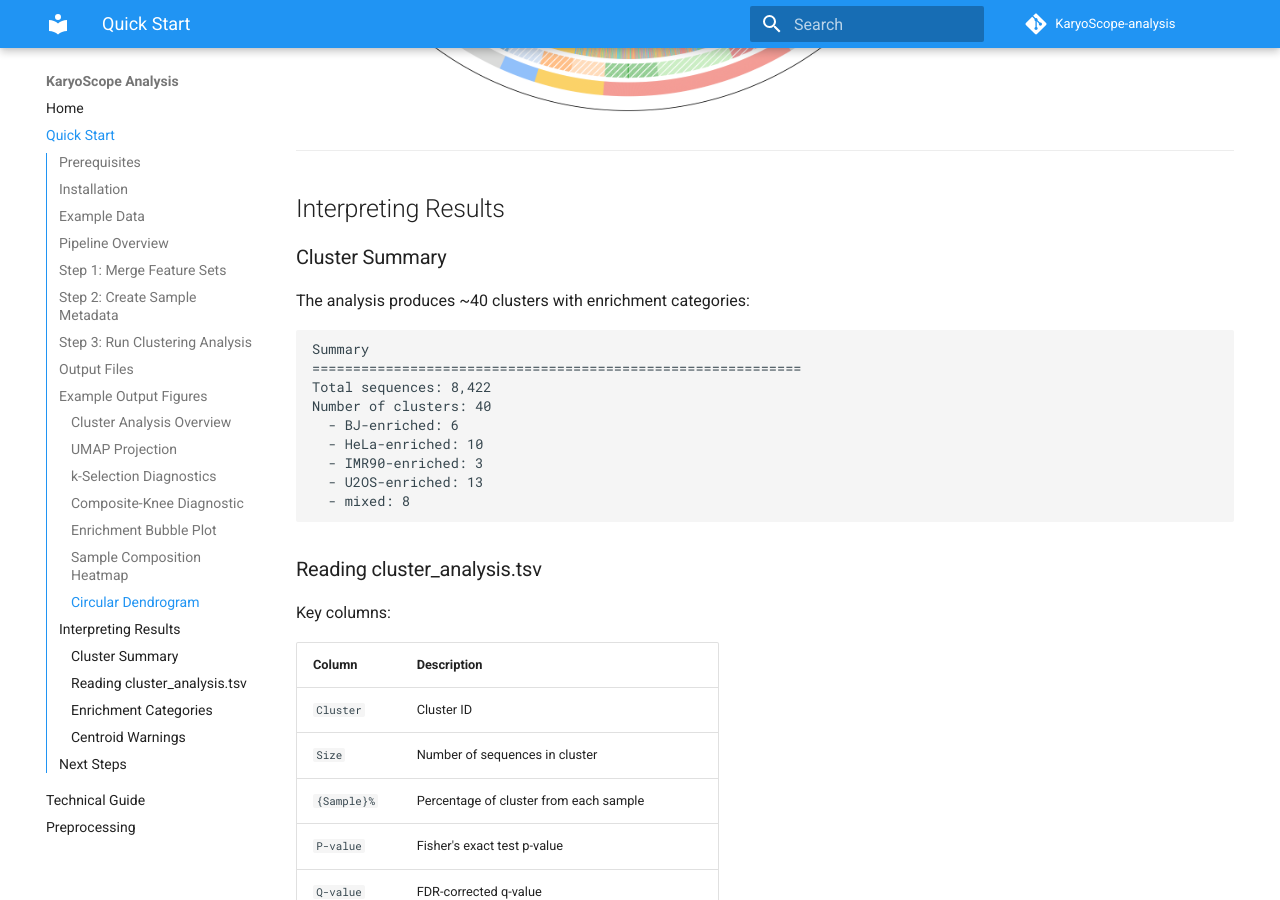
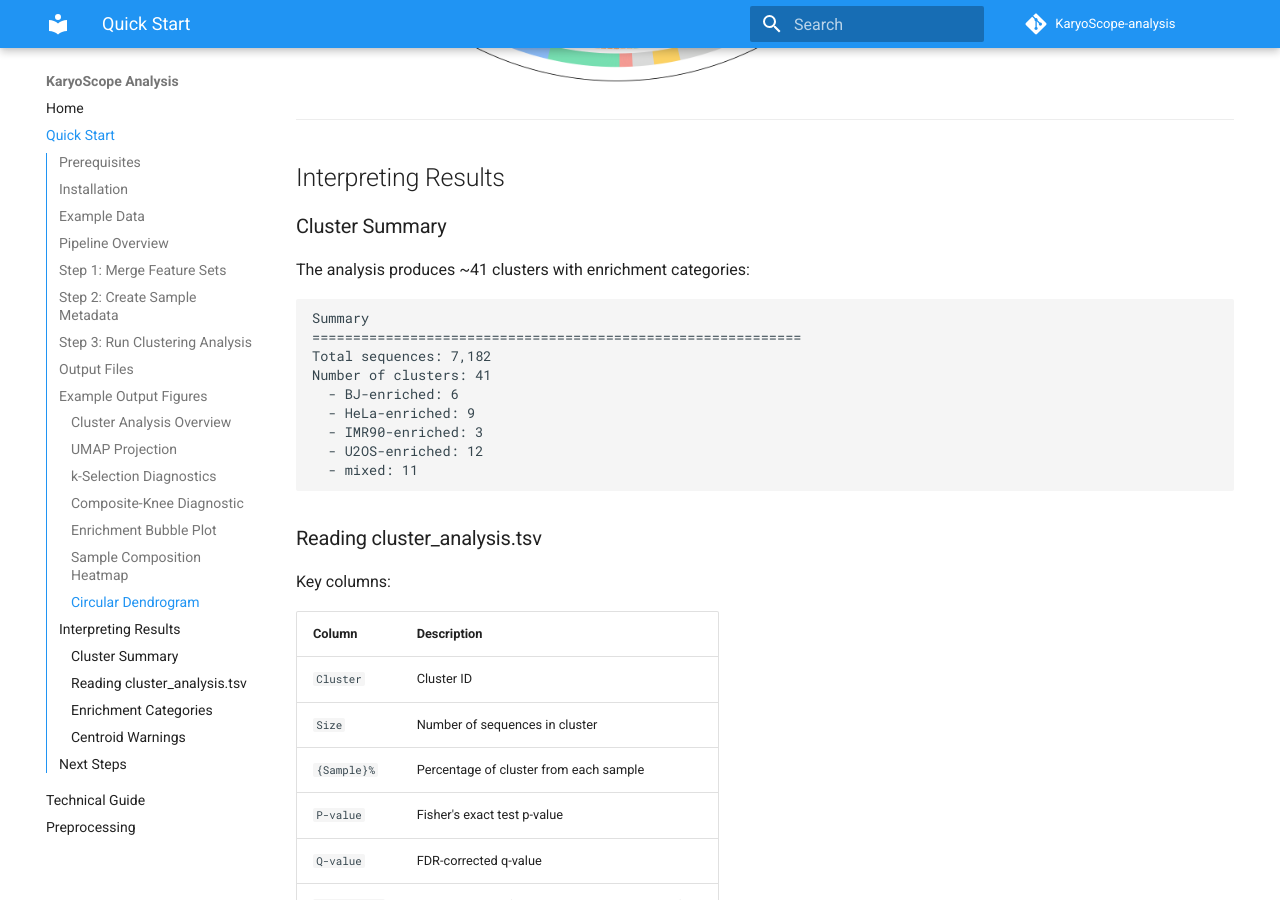
Before and after one commit to barthel-lab/KaryoScope-analysis, an MkDocs documentation site: the page built from docs/Quick_Start.md, in a window 1280 px wide and 900 px high, scrolled down 8547 px. Built offline with MkDocs 1.6.1 and Material for MkDocs 9.7.7, drawn with Linux system fonts in a browser that asks for light colours; comment, search, counter and statistics services are not loaded; some of the changed text lies outside the part shown.

Commit message:
Update analysis with max-len 50k and log scale for enriched reads plot

````diff
--- a/docs/Quick_Start.md
+++ b/docs/Quick_Start.md
@@ -190,18 +190,18 @@
 
 ### Cluster Summary
 
-The analysis produces ~40 clusters with enrichment categories:
+The analysis produces ~41 clusters with enrichment categories:
 
 ```
 Summary
 ============================================================
-Total sequences: 8,422
-Number of clusters: 40
+Total sequences: 7,182
+Number of clusters: 41
   - BJ-enriched: 6
-  - HeLa-enriched: 10
+  - HeLa-enriched: 9
   - IMR90-enriched: 3
-  - U2OS-enriched: 13
-  - mixed: 8
+  - U2OS-enriched: 12
+  - mixed: 11
 ```
 
 ### Reading cluster_analysis.tsv
````
Also changed, not shown: other parts of docs/Quick_Start.md (+2 -2 lines), docs/images/Core4.circular_dendrogram.png, docs/images/Core4.cluster_analysis.png, docs/images/Core4.composite_knee_diagnostic.png, docs/images/Core4.enrichment_bubble.png, docs/images/Core4.k_selection.png, docs/images/Core4.sample_percentage.png, docs/images/Core4.umap.png.
